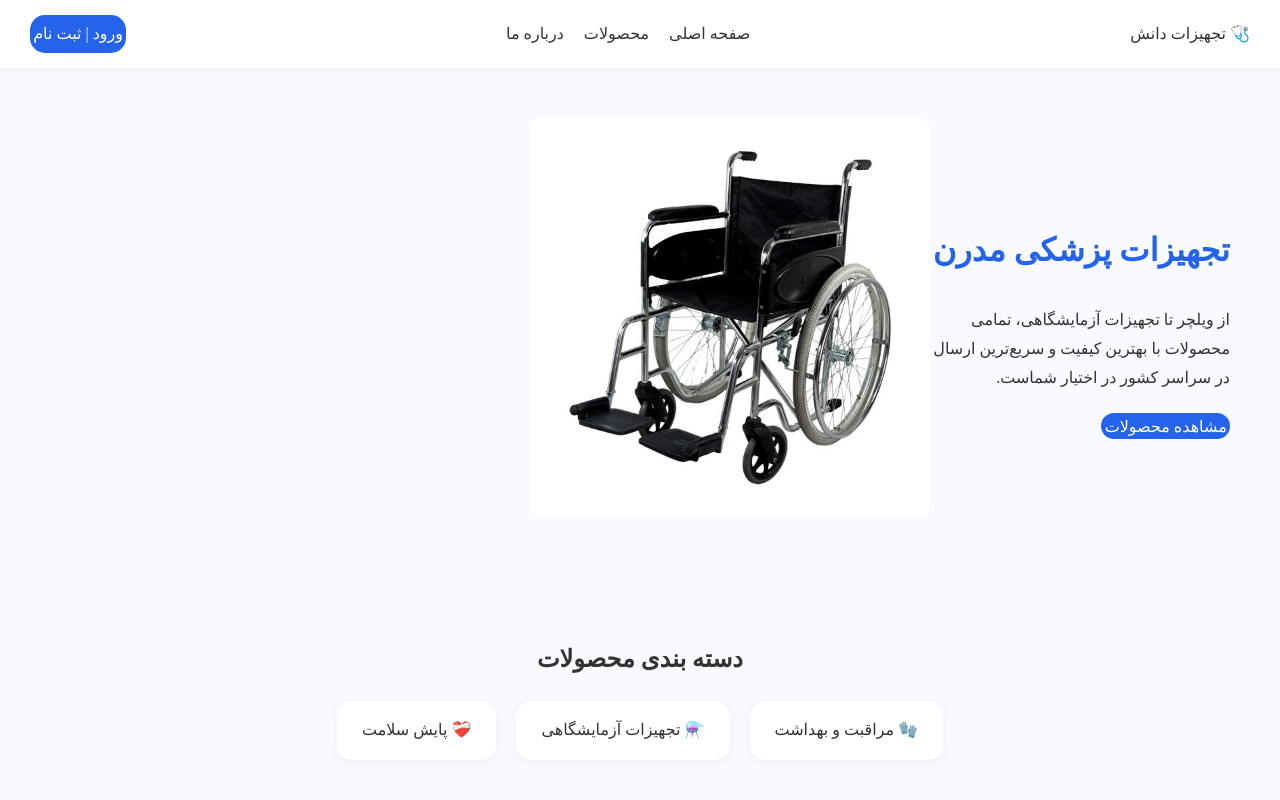
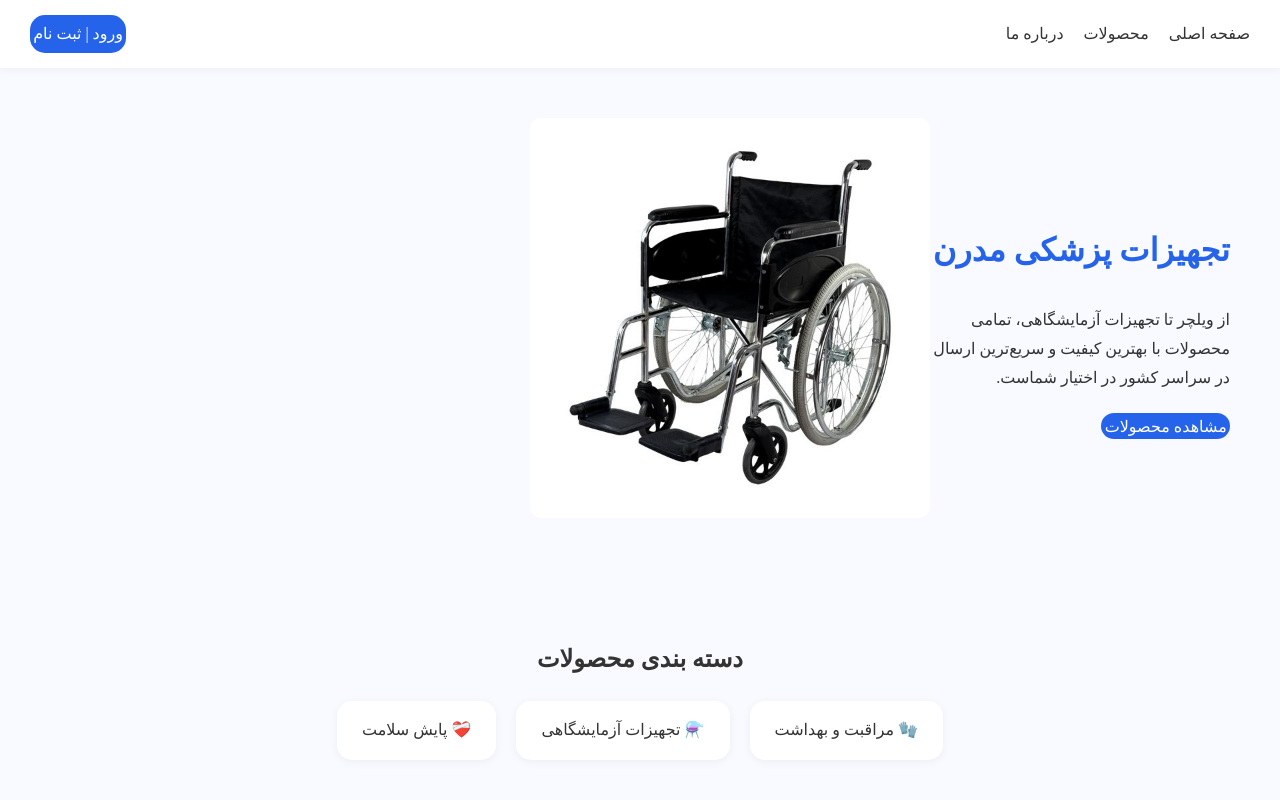
Before and after one commit to agrinpartohermas/1.., a plain HTML site: page index.html in a window 1280 px wide. Shown: the top 800 px of the page. Drawn offline with Linux system fonts and the light colour scheme.

Commit message:
Add files via upload

```diff
--- a/index.html
+++ b/index.html
@@ -9,8 +9,7 @@
 </head>
 <body>
   <!-- هدر -->
-  <header>
-    <div class="logo" id="home">🩺 تجهیزات دانش</div>
+  <header id="home">
     <nav>
       <a href="#home">صفحه اصلی</a>
       <a href="#products">محصولات</a>
```
